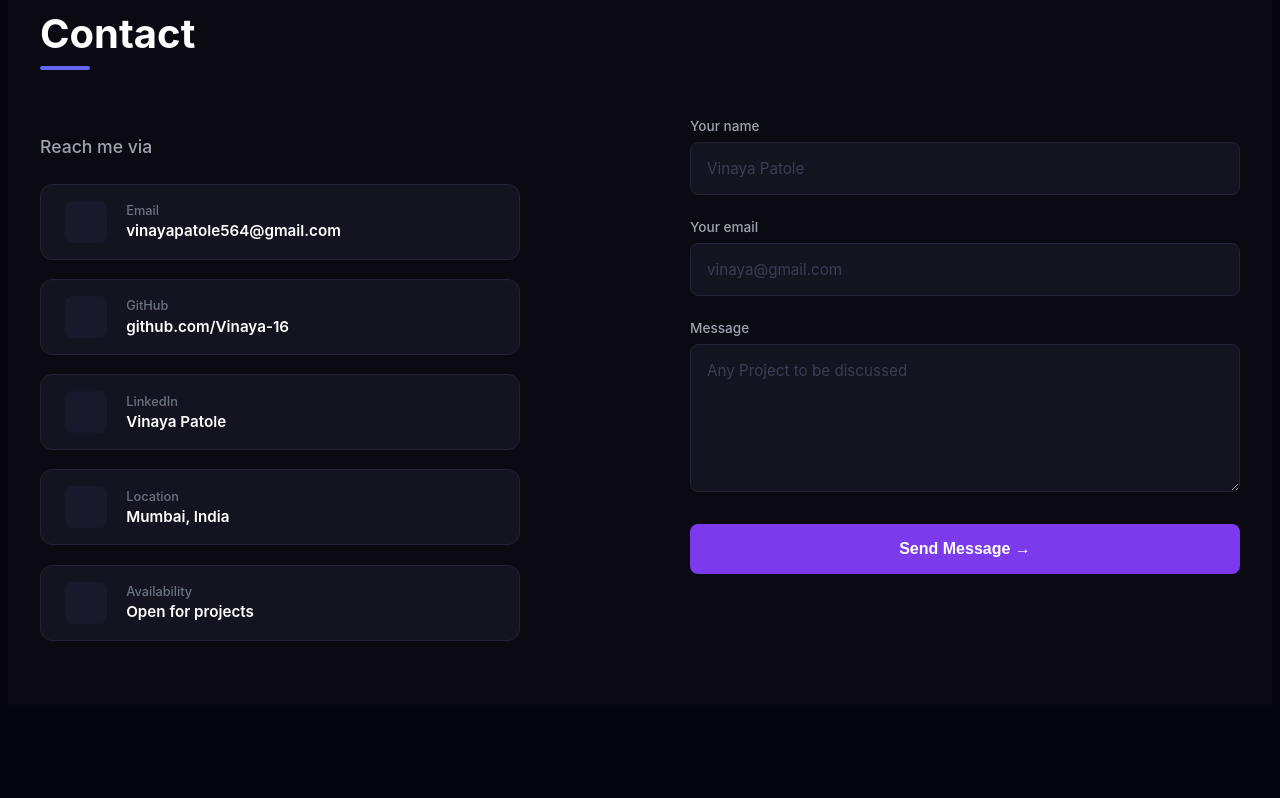
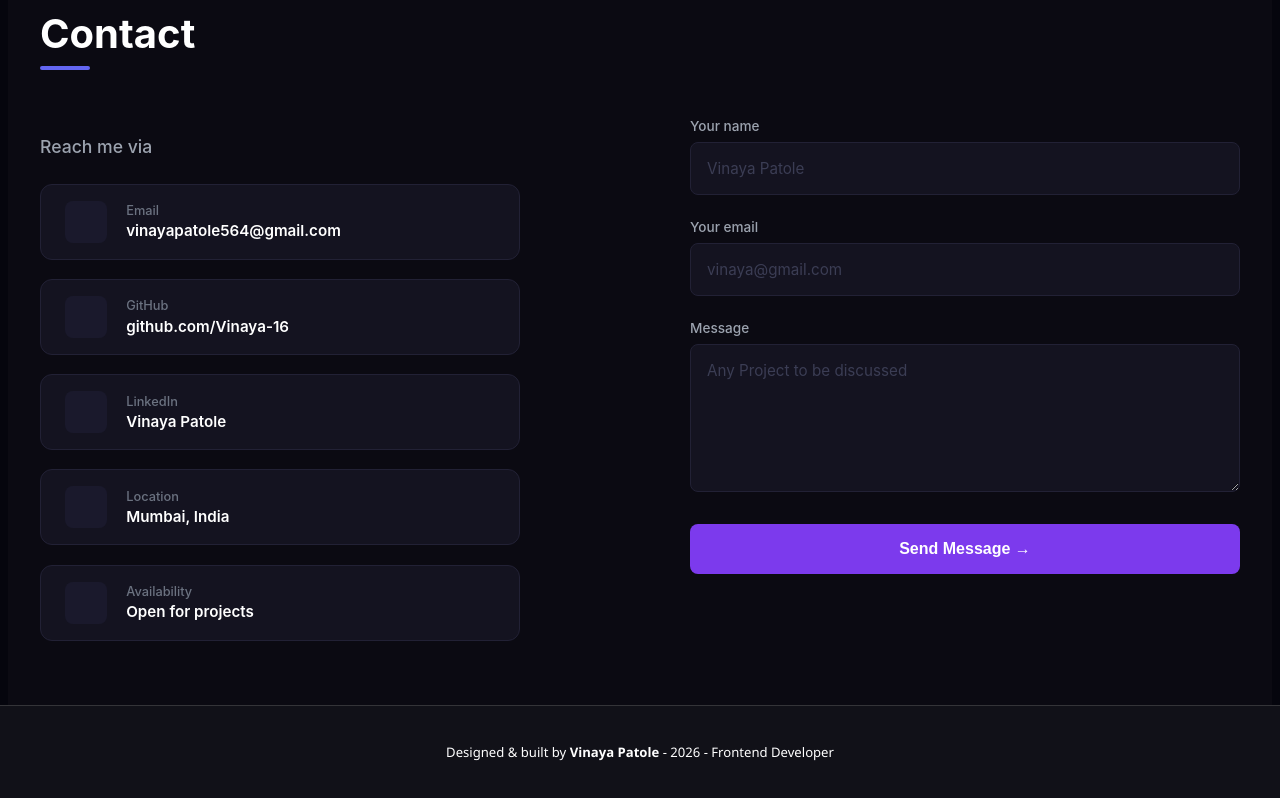
Before and after one commit to Vinaya-16/vinaya-portfolio, a React (Create React App) app in the folder my-portfolio/: page / in a window 1280 px wide. Shown: the part 3253-4051 px from the top of the page. Before the commit the page ends 3958 px from the top, so only its background shows below. Built offline with nearby package versions, Linux system fonts and the light colour scheme.

Commit message:
Logo Changed

```diff
--- a/my-portfolio/public/index.html
+++ b/my-portfolio/public/index.html
@@ -2,6 +2,7 @@
 <html lang="en">
 
 <head>
+  <link rel="icon" type="image/png" href="/my-portfolio/public/woman (1).png" />
   <meta charset="utf-8" />
   <meta name="viewport" content="width=device-width, initial-scale=1" />
   <meta name="theme-color" content="#000000" />
--- a/my-portfolio/src/App.css
+++ b/my-portfolio/src/App.css
@@ -950,7 +950,8 @@ body::after {
     gap: 3rem;
   }
 
-  .ct-left, .ct-right {
+  .ct-left,
+  .ct-right {
     max-width: 100%;
   }
 }
@@ -971,3 +972,15 @@ body::after {
     font-size: 1rem;
   }
 }
+
+.ftr-section {
+  background: #111118;
+  border-top: 1px solid #343438;
+  padding: 1.5rem 2rem;
+  text-align: center;
+  font-size: 0.82rem;
+}
+
+.ftr-section p {
+  background-color: #111118;
+}
--- a/my-portfolio/src/App.js
+++ b/my-portfolio/src/App.js
@@ -15,6 +15,13 @@ function App() {
       <Skills />
       <Projects />
       <Contact />
+
+      <footer>
+        <div className="ftr-section">
+          <p>Designed & built by <b>Vinaya Patole</b> - 2026 - Frontend Developer</p>
+        </div>
+      </footer>
+
     </div>
   );
 }
```
Also changed, not shown: my-portfolio/public/woman (1).png (added).
